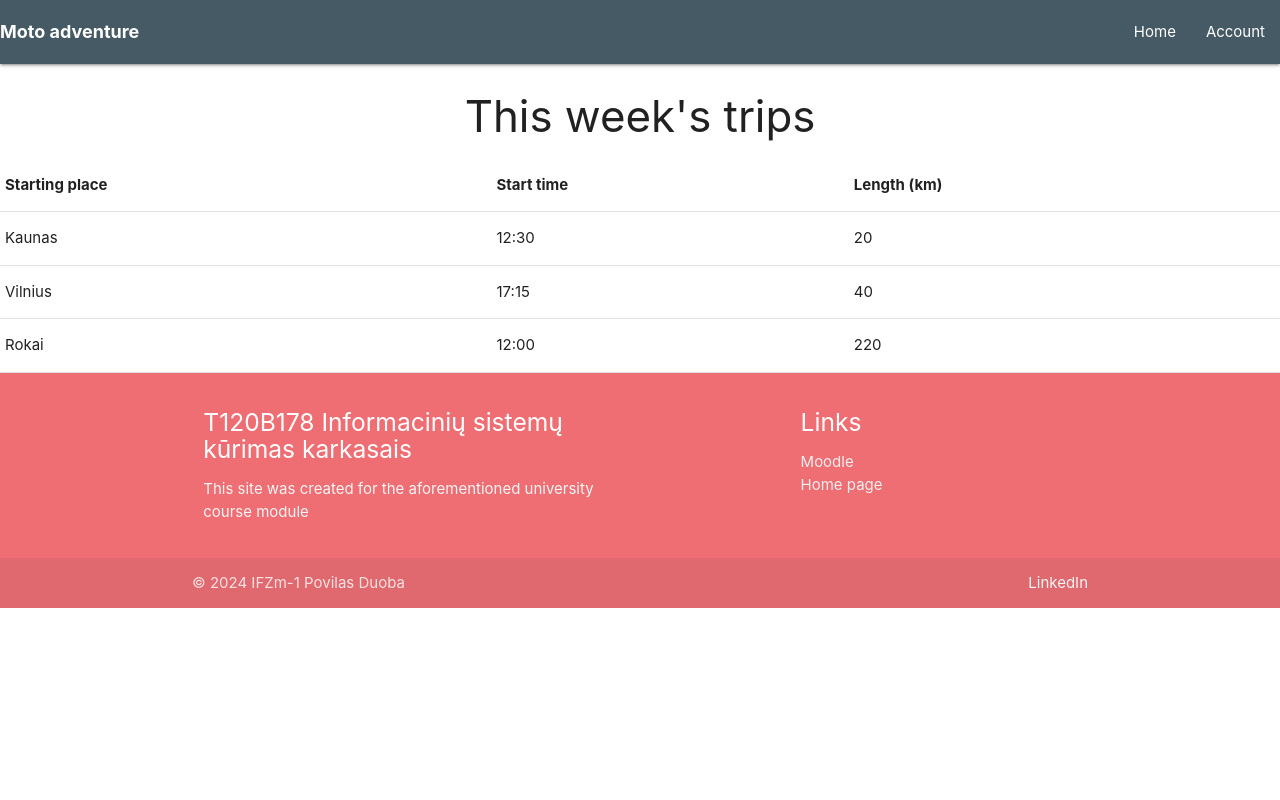
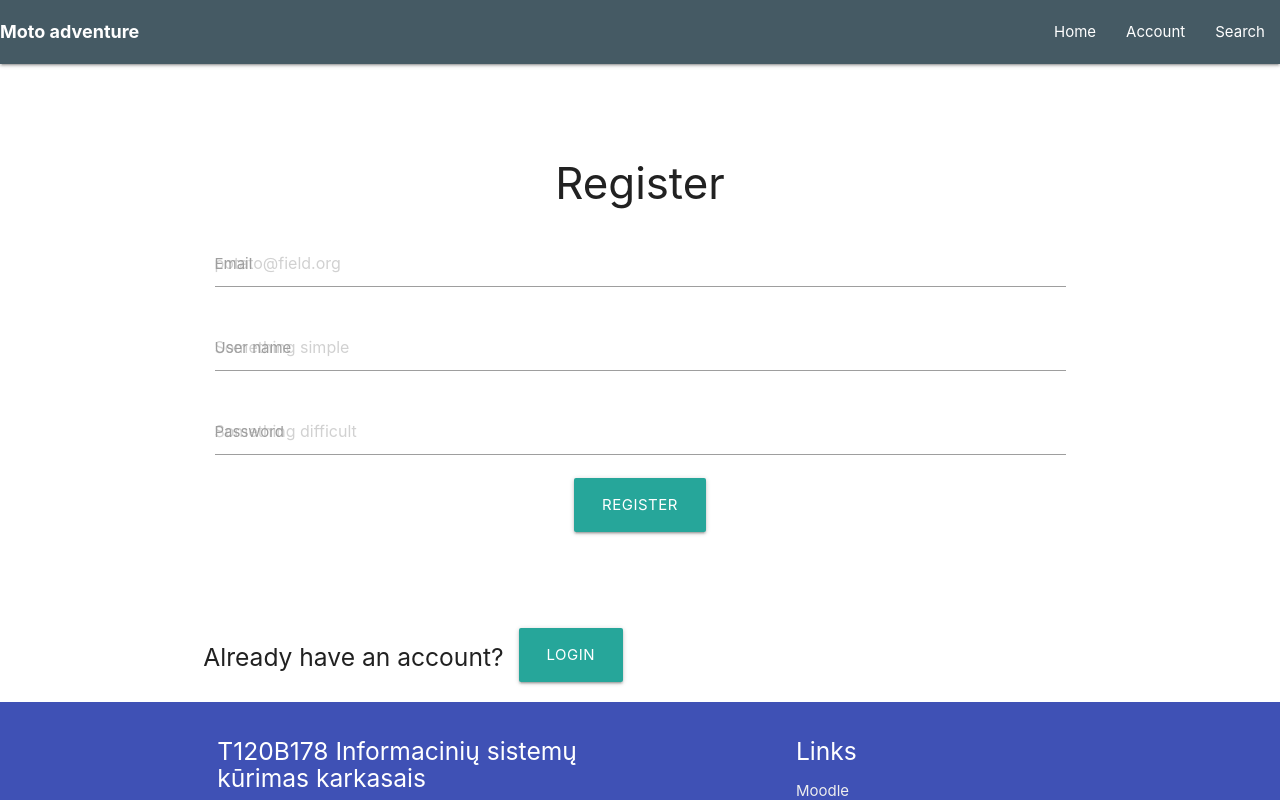
Before and after one commit to PovilasDuo/Moto-Adventure, a React (Create React App) app: page /register in a window 1280 px wide. Shown: the top 800 px of the page. Built offline with nearby package versions, Linux system fonts and the light colour scheme.

Commit message:
Added Search page and adjusted log in and register pages

```diff
--- a/src/App.css
+++ b/src/App.css
@@ -37,12 +37,25 @@
   }
 }
 
-body {
-  display: flex;
-  min-height: 100vh;
-  flex-direction: column;
+html, body {
+  height: 100%;
+  margin: 0;
 }
 
-main {
-  flex: 1 0 auto;
+.app-container {
+  display: flex;
+  flex-direction: column;
+  min-height: 100vh;
 }
+
+.main-content {
+  flex: 1; /* This makes the content area grow to fill available space */
+}
+
+.page-footer {
+  background-color: #3f51b5;
+  padding: 20px;
+  color: white;
+  position: relative;
+  width: 100%;
+}
--- a/src/App.tsx
+++ b/src/App.tsx
@@ -7,7 +7,8 @@ import Header from "./components/Header";
 import Trips from "./components/Trips";
 import Search from "./components/Search";
 import Footer from "./components/Footer";
-import Account from "./components/Account";
+import Login from "./components/Login";
+import Register from "./components/Register";
 
 function App() {
   return (
@@ -18,8 +19,9 @@ function App() {
           <Route path="/" element={<Home />} />
           <Route path="/trips/:id" element={<Trips />} />
           <Route path="/search" element={<Search />} />
-          <Route path="/account" element={<Account />} />
+          <Route path="/login" element={<Login />} />
           <Route path="*" element={<Home />} />
+          <Route path="/register" element={<Register />} />
         </Routes>
       </BrowserRouter>
       <Footer />
--- a/src/components/Account.tsx
+++ /dev/null
@@ -1,47 +0,0 @@
-export default function Account() {
-  return (
-    <>
-<div className="container" style={{ margin: "6.4rem auto" }}>
-      <h3 className="center-align">Login</h3>
-      <div className="row">
-        <div className="col s3">
-          <div className="input-field col s12">
-            <input
-              placeholder="Something simple"
-              id="first_name"
-              type="text"
-              className="validate"
-            />
-            <label htmlFor="first_name">User name</label>
-          </div>
-        </div>
-
-        <div className="col s3">
-          <div className="input-field col s12">
-            <input
-              id="password"
-              type="password"
-              className="validate"
-              placeholder="Something difficult"
-            />
-            <label htmlFor="password">Password</label>
-          </div>
-        </div>
-
-          <div className="col s3">
-            <div className="input-field col s12">
-              <input
-                id="email"
-                type="email"
-                className="validate"
-                placeholder="potato@field.org"
-              />
-              <label htmlFor="email">Email</label>
-            </div>
-          </div>
-          <div className="col s3"><a className="waves-effect waves-light btn-large">Button</a></div>
-        </div>
-        </div>
-    </>
-  );
-}
--- a/src/components/Header.tsx
+++ b/src/components/Header.tsx
@@ -3,14 +3,17 @@ export default function Header() {
     <nav>
       <div className="nav-wrapper blue-grey darken-2">
         <span style={{ fontWeight: "bold", fontSize: "1.2rem" }}>
-            Moto adventure
+        <a href="/">Moto adventure</a>
         </span>
         <ul className="right" style={{ marginLeft: "10%" }}>
           <li>
             <a href="/">Home</a>
           </li>
           <li>
-              <a href="/account">Account</a>
+            <a href="/login">Account</a>
+          </li>
+          <li>
+            <a href="/search">Search</a>
           </li>
         </ul>
       </div>
--- /dev/null
+++ b/src/components/Login.tsx
@@ -0,0 +1,43 @@
+export default function Login() {
+  return (
+    <>
+      <div className="container" style={{ margin: "6.4rem auto" }}>
+        <h3 className="center-align">Login</h3>
+        <div className="row">
+          <div className="col s12">
+            <div className="input-field col s12">
+              <input id="userName" type="text" className="validate" />
+              <label htmlFor="first_name">User name</label>
+            </div>
+          </div>
+
+          <div className="col s12">
+            <div className="input-field col s12">
+              <input id="password" type="password" className="validate" />
+              <label htmlFor="password">Password</label>
+            </div>
+          </div>
+
+          <div className="center">
+            <a className="waves-effect waves-light btn-large" href="/account">
+              LOGIN
+            </a>
+          </div>
+        </div>
+      </div>
+      <div className="container">
+        <div className="row">
+          <div
+            className="col s12"
+            style={{ display: "flex", alignItems: "center" }}
+          >
+            <h5 style={{ marginRight: "15px" }}>Don't have an account yet?</h5>
+            <a className="waves-effect waves-light btn-large" href="/register">
+              Register
+            </a>
+          </div>
+        </div>
+      </div>
+    </>
+  );
+}
--- /dev/null
+++ b/src/components/Register.tsx
@@ -0,0 +1,65 @@
+export default function Register() {
+  return (
+    <>
+      <div className="container" style={{ margin: "6.4rem auto" }}>
+        <h3 className="center-align">Register</h3>
+        <div className="row">
+          <div className="col s12">
+            <div className="input-field col s12">
+              <input
+                id="email"
+                type="email"
+                className="validate"
+                placeholder="potato@field.org"
+              />
+              <label htmlFor="email">Email</label>
+            </div>
+          </div>
+          <div className="col s12">
+            <div className="input-field col s12">
+              <input
+                placeholder="Something simple"
+                id="first_name"
+                type="text"
+                className="validate"
+              />
+              <label htmlFor="first_name">User name</label>
+            </div>
+          </div>
+
+          <div className="col s12">
+            <div className="input-field col s12">
+              <input
+                id="password"
+                type="password"
+                className="validate"
+                placeholder="Something difficult"
+              />
+              <label htmlFor="password">Password</label>
+            </div>
+          </div>
+
+          <div className="center">
+            <a className="waves-effect waves-light btn-large" href="/account">
+              REGISTER
+            </a>
+          </div>
+        </div>
+      </div>
+
+      <div className="container">
+        <div className="row">
+          <div
+            className="col s12"
+            style={{ display: "flex", alignItems: "center" }}
+          >
+            <h5 style={{ marginRight: "15px" }}>Already have an account?</h5>
+            <a className="waves-effect waves-light btn-large" href="/login">
+              LOGIN
+            </a>
+          </div>
+        </div>
+      </div>
+    </>
+  );
+}
--- a/src/components/Search.tsx
+++ b/src/components/Search.tsx
@@ -1,21 +1,56 @@
-import { useEffect } from 'react';
-import M from 'materialize-css';
+import { useEffect } from "react";
+import M from "materialize-css";
 
 export default function Search() {
   useEffect(() => {
-    // Initialize Materialize Datepicker after the component mounts
-    const elems = document.querySelectorAll('.datepicker');
-    M.Datepicker.init(elems, {
-        format: 'dd/mm/yyyy',
-        autoClose: true,
-        defaultDate: new Date(),
-        setDefaultDate: true
+    var dateElems = document.querySelectorAll(".datepicker");
+    var timeElems = document.querySelectorAll(".timepicker");
+
+    var dateInstances = M.Datepicker.init(dateElems, {
+      format: "dd/mm/yyyy",
+      autoClose: true,
+      defaultDate: new Date(),
+      setDefaultDate: true,
     });
-  }, []); // Empty dependency array ensures this runs once when the component mounts
+
+    var timeInstances = M.Timepicker.init(timeElems, {
+      twelveHour: false, // false - 24-hour format // true - 12-hour format with AM/PM
+      autoClose: true,
+      defaultTime: "now",
+    });
+  }, []);
 
   return (
     <>
-        <input type="text" className="datepicker" />
+      <div className="container" style={{ margin: "6.4rem auto" }}>
+        <h3 className="center-align">Search trips</h3>
+        <div className="row">
+          <div className="col s12">
+            <div className="input-field col s3">
+              <input id="date" type="text" className="datepicker" />
+              <label htmlFor="date">Select date</label>
+            </div>
+            <div className="input-field col s3">
+              <input id="time" type="text" className="timepicker" />
+              <label htmlFor="date">Select time</label>
+            </div>
+            <div className="input-field col s3">
+              <input id="startPoint" type="text" className="validate" />
+              <label htmlFor="first_name">Starting point</label>
+            </div>
+
+            <div className="input-field col s3">
+              <input id="endPoint" type="text" className="validate" />
+              <label htmlFor="endPoint">End point</label>
+            </div>
+          </div>
+          <div className="center">
+            <a className="waves-effect waves-light btn-large" href="/trips">
+              SEARCH
+            </a>
+          </div>
+        </div>
+      </div>
     </>
   );
 }
--- a/src/pages/Home.tsx
+++ b/src/pages/Home.tsx
@@ -41,6 +41,8 @@ export default function Home() {
           </tr>
         </tbody>
       </table>
+      <br></br>
+      <div className="center"><h5><a href="/login">Log in to search trips</a></h5></div>
     </>
   );
 }
```
Lines whose indentation alone changed are shown as unchanged.
